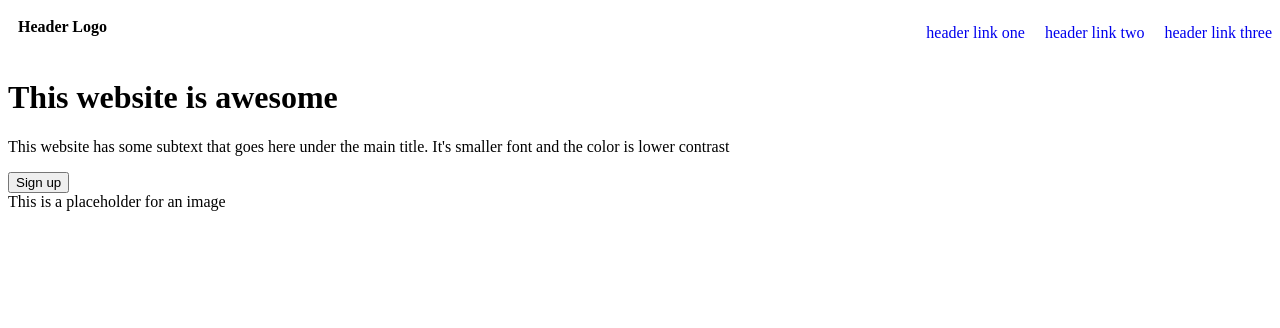
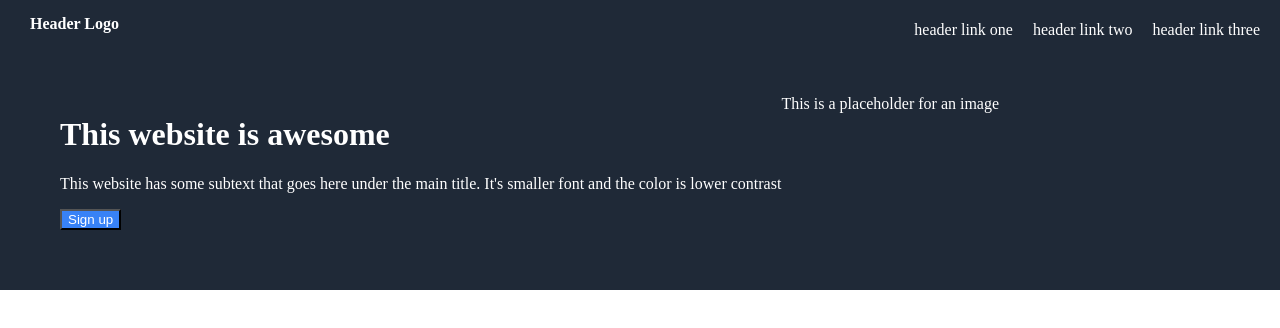
Before and after one commit to issuereporter1234/this-website-is-awesome, a plain HTML site: page index.html in a window 1280 px wide. Drawn offline with Linux system fonts and the light colour scheme.

Commit message:
New stylings added new elements and classes. added a background and font colours. Added padding, flexbox and nutton color. removed margin

```diff
--- a/index.html
+++ b/index.html
@@ -16,6 +16,7 @@
                 <ls><a href="#">header link three</a></ls>
             </ul>
         </div>
+        <div class="content1">
             <div>
                 <h1>This website is awesome</h1>
                 <p>
@@ -26,5 +27,6 @@
             </div>
             <div class="image">This is a placeholder for an image</div>
         </div>
+   </div>
 </body>
 </html>
--- a/styles.css
+++ b/styles.css
@@ -1,3 +1,15 @@
+body{
+    margin: 0;
+}
+.container-1{
+    background-color: #1f2937;
+    color: white;
+    margin: 0;
+    padding: 5px 20px 20px;
+    display: flex;
+    flex-direction: column;
+    justify-content: center;
+}
 .header{
     display: flex;
     flex-direction: row;
@@ -15,6 +27,18 @@ ul {
 }
 a{
     text-decoration: none;
+    color: white;
 
 
 }
+.content1{
+    padding: 40px;
+    display: flex;
+
+
+}
+
+button{
+    background-color: #3882f6;
+    color: white;
+}
```
Lines whose indentation alone changed are shown as unchanged.
